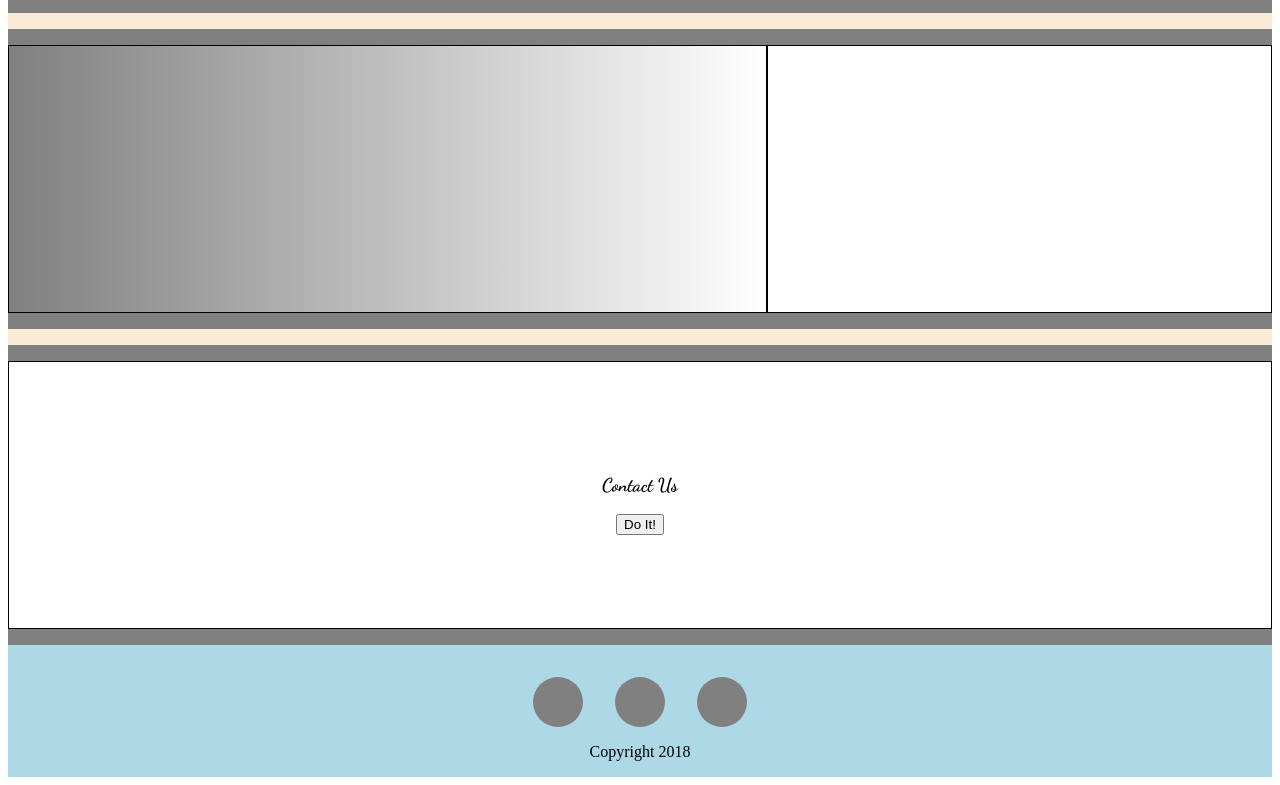
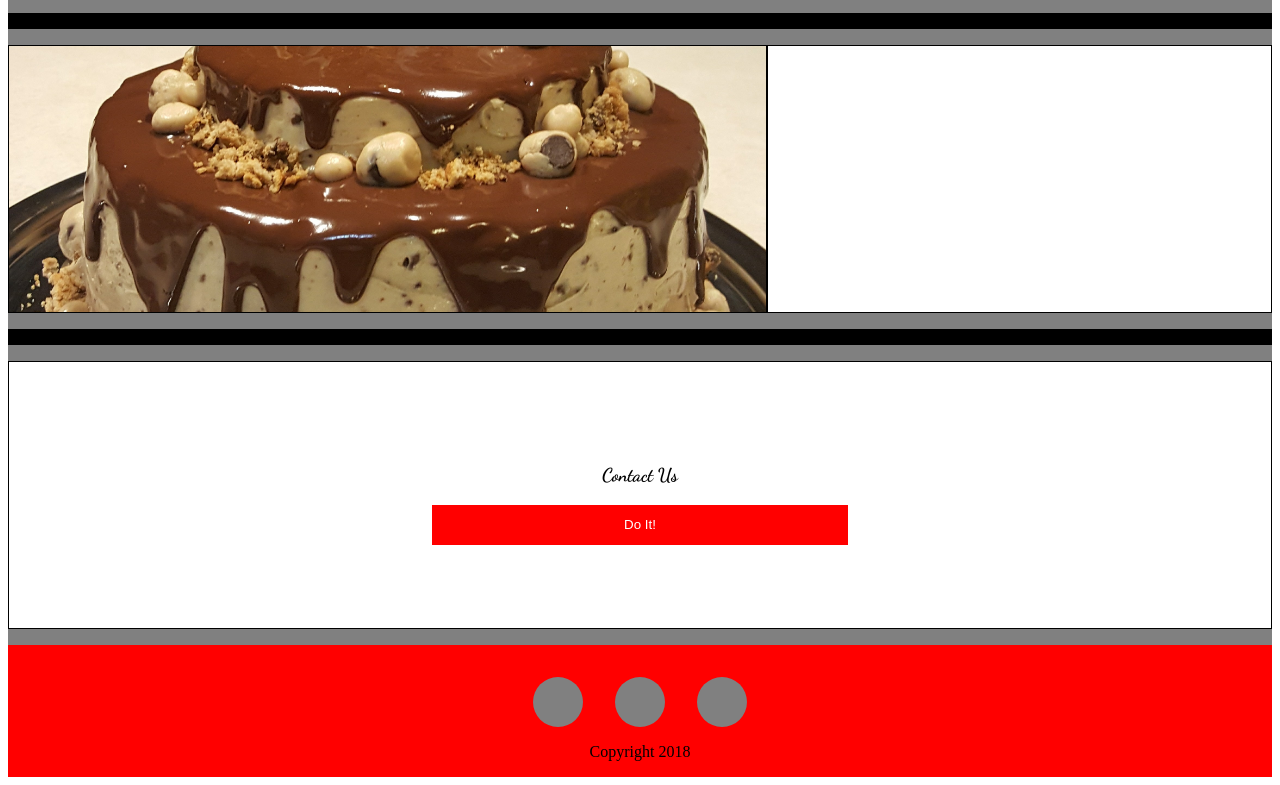
Before and after one commit to unhappytomato/southern_flair, a plain HTML site: page index.html in a window 1280 px wide. Shown: the part 495-1280 px from the top of the page. Drawn offline with nearby package versions, Linux system fonts and the light colour scheme.

Commit message:
line and pic fix red and black color shift

```diff
--- a/styles.css
+++ b/styles.css
@@ -42,7 +42,7 @@ header div {
   flex-direction: column;
   justify-content: center;
   align-items: center;
-  background: antiquewhite;
+  background: black;
 }
 
 .row {
@@ -79,7 +79,6 @@ background: linear-gradient(to right, rgba(255,255,255,1) 0%,rgba(255,255,255,0)
 filter: progid:DXImageTransform.Microsoft.gradient( startColorstr='#ffffff', endColorstr='#00ffffff',GradientType=1 );
 background-image: url("img/brandi.jpg");
 background-size: cover;
-background-position: center;
 }
 
 .food-photo {
@@ -87,6 +86,9 @@ background: -moz-linear-gradient(right, rgba(255,255,255,1) 0%, rgba(255,255,255
 background: -webkit-linear-gradient(right, rgba(255,255,255,1) 0%,rgba(255,255,255,0) 100%);
 background: linear-gradient(to left, rgba(255,255,255,1) 0%,rgba(255,255,255,0) 100%);
 filter: progid:DXImageTransform.Microsoft.gradient( startColorstr='#ffffff', endColorstr='#00ffffff',GradientType=1 );
+background-image: url("img/cake.jpg");
+background-size: cover;
+background-position: center;
 }
 
 /* Contact Form Styles */
@@ -123,11 +125,11 @@ filter: progid:DXImageTransform.Microsoft.gradient( startColorstr='#ffffff', end
 }
 
 .magic-button {
-  /* width: 33%;
+  width: 33%;
   height: 40px;
-  border: none;
+  border: black;
   background: red;
-  color: white; */
+  color: white;
 }
 
 
@@ -137,7 +139,7 @@ footer {
   justify-content: center;
   align-items: center;
   height: 100px;
-  background: lightblue;
+  background: red;
   padding: 1em 0;
 }
 
```
